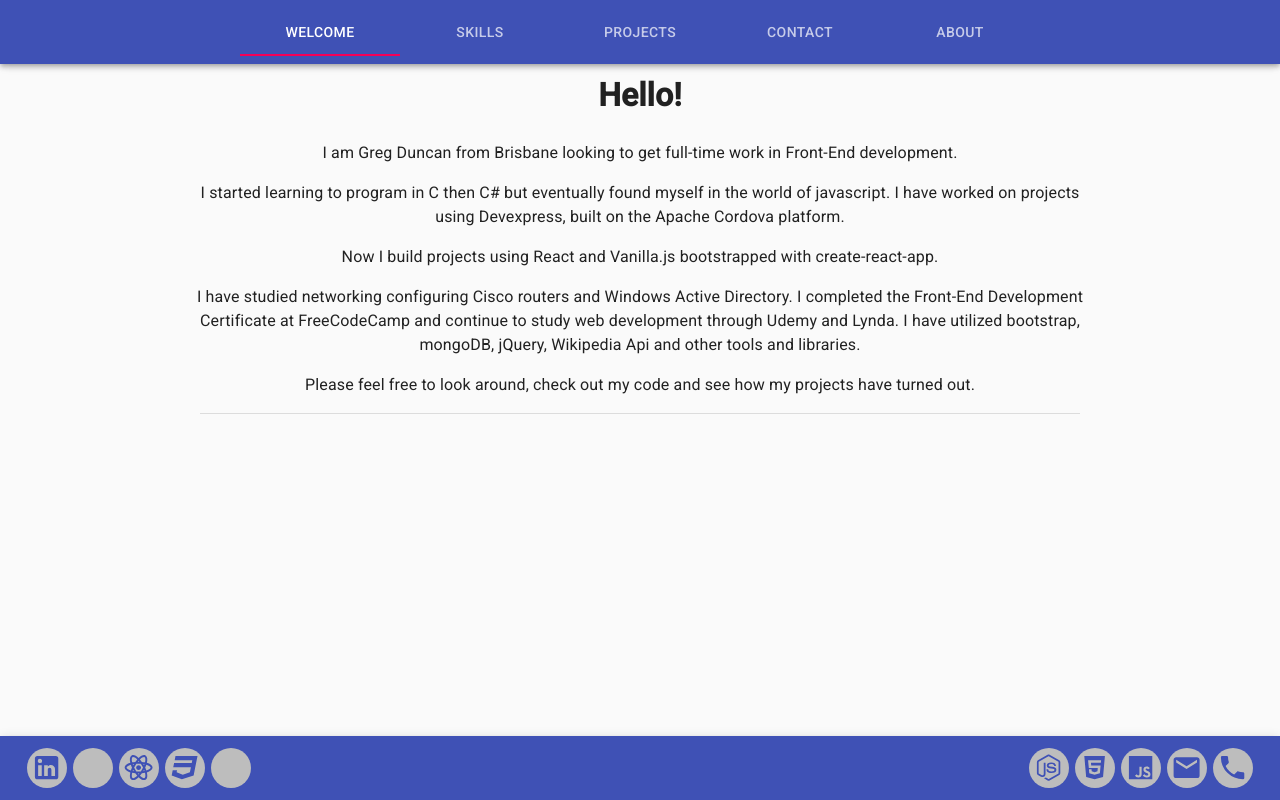
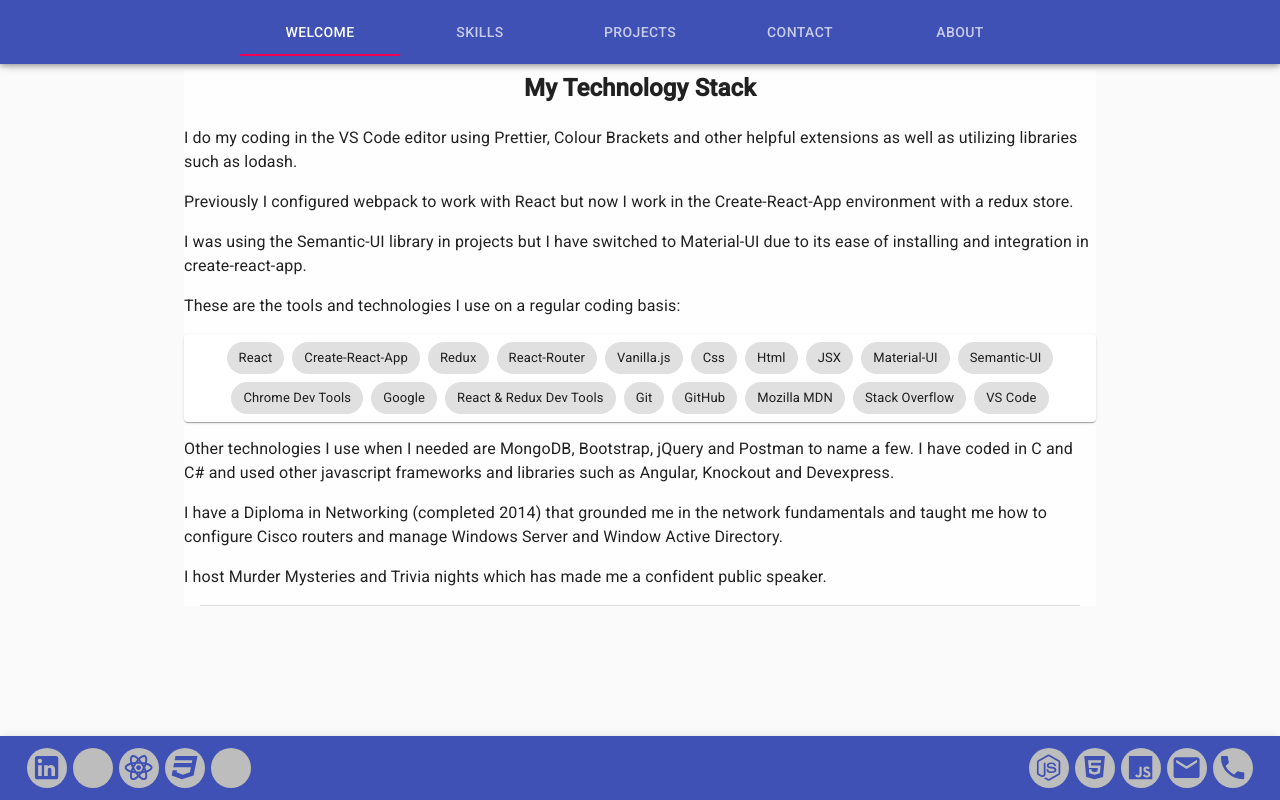
Before and after one commit to GregatGit/personal-profile-react, a React (Create React App) app: page / in a window 1280 px wide. Built offline with nearby package versions, Linux system fonts and the light colour scheme.

Commit message:
Change buttons for chips

```diff
--- a/src/App.js
+++ b/src/App.js
@@ -10,7 +10,7 @@
 class App extends Component {
   state = {
     pages: ['welcome', 'skills', 'projects', 'contact', 'About'],
-    page: 'welcome',
+    page: 'skills',
     dialogOpen: false,
   }
   changePage = index => {
--- /dev/null
+++ b/src/components/SkillListA.js
@@ -0,0 +1,39 @@
+import React from 'react'
+import { makeStyles } from '@material-ui/core/styles'
+import Chip from '@material-ui/core/Chip'
+import Paper from '@material-ui/core/Paper'
+import {skillsList} from '../data/data'
+
+const useStyles = makeStyles(theme => ({
+  root: {
+    display: 'flex',
+    justifyContent: 'center',
+    flexWrap: 'wrap',
+    padding: theme.spacing(0.5),
+    marginBottom: '15px'
+  },
+  chip: {
+    margin: theme.spacing(0.5),
+  },
+}))
+
+export default function SkillListA() {
+  const classes = useStyles()
+
+  return (
+    <Paper className={classes.root}>
+      {skillsList.map(skill => {
+        let icon
+
+        return (
+          <Chip
+            key={skill}
+            icon={icon}
+            label={skill}
+            className={classes.chip}
+          />
+        )
+      })}
+    </Paper>
+  )
+}
--- a/src/components/SkillText.js
+++ b/src/components/SkillText.js
@@ -2,6 +2,7 @@
 import { Typography } from '@material-ui/core'
 import { skillsTextA, skillsTextB } from '../data/data'
 import SkillList from './SkillsList'
+import SkillListA from './SkillListA'
 
 const SkillText = () => {
   const renderPara = arr => {
@@ -13,7 +14,7 @@
     <Fragment>
       <h2 style={{ textAlign: 'center' }}>My Technology Stack</h2>
       {renderPara(skillsTextA)}
-      <SkillList />
+      <SkillListA />
       {renderPara(skillsTextB)}
     </Fragment>
   )
```
